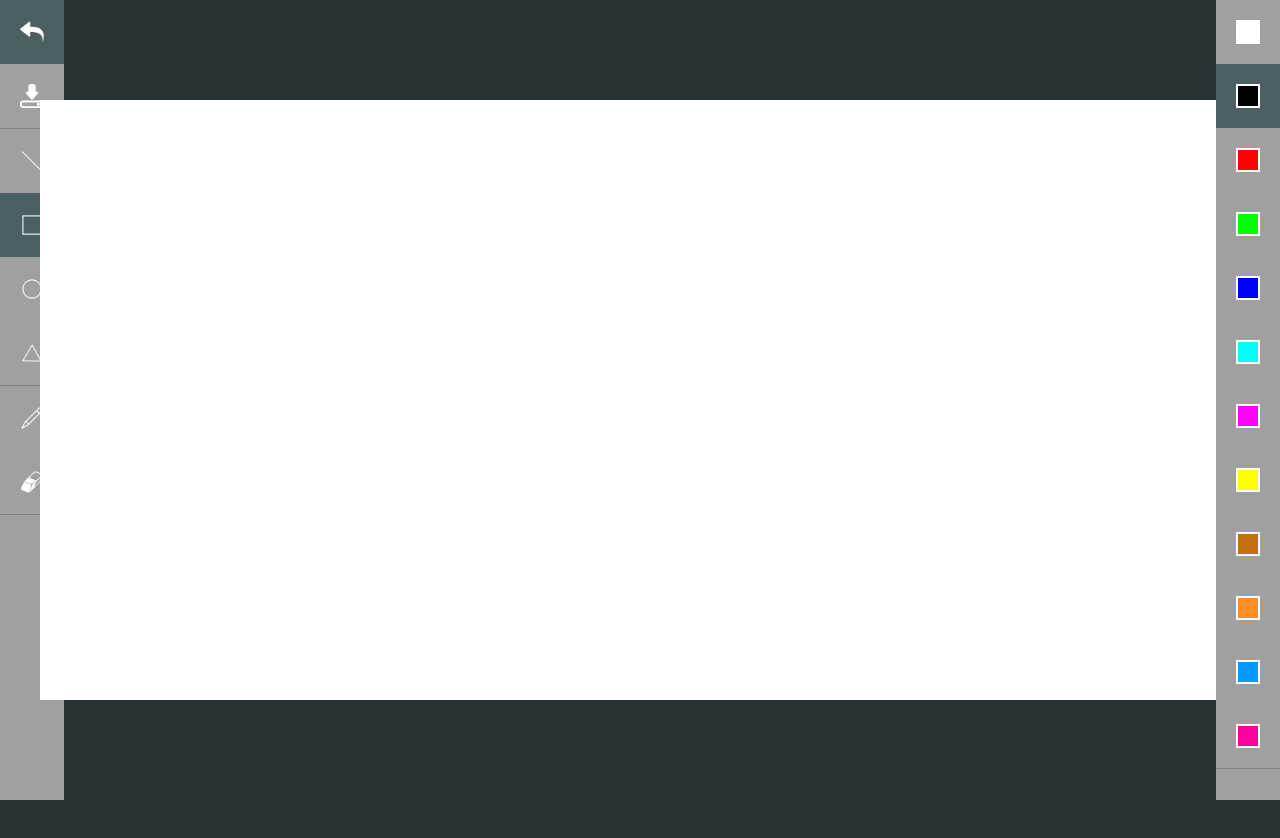
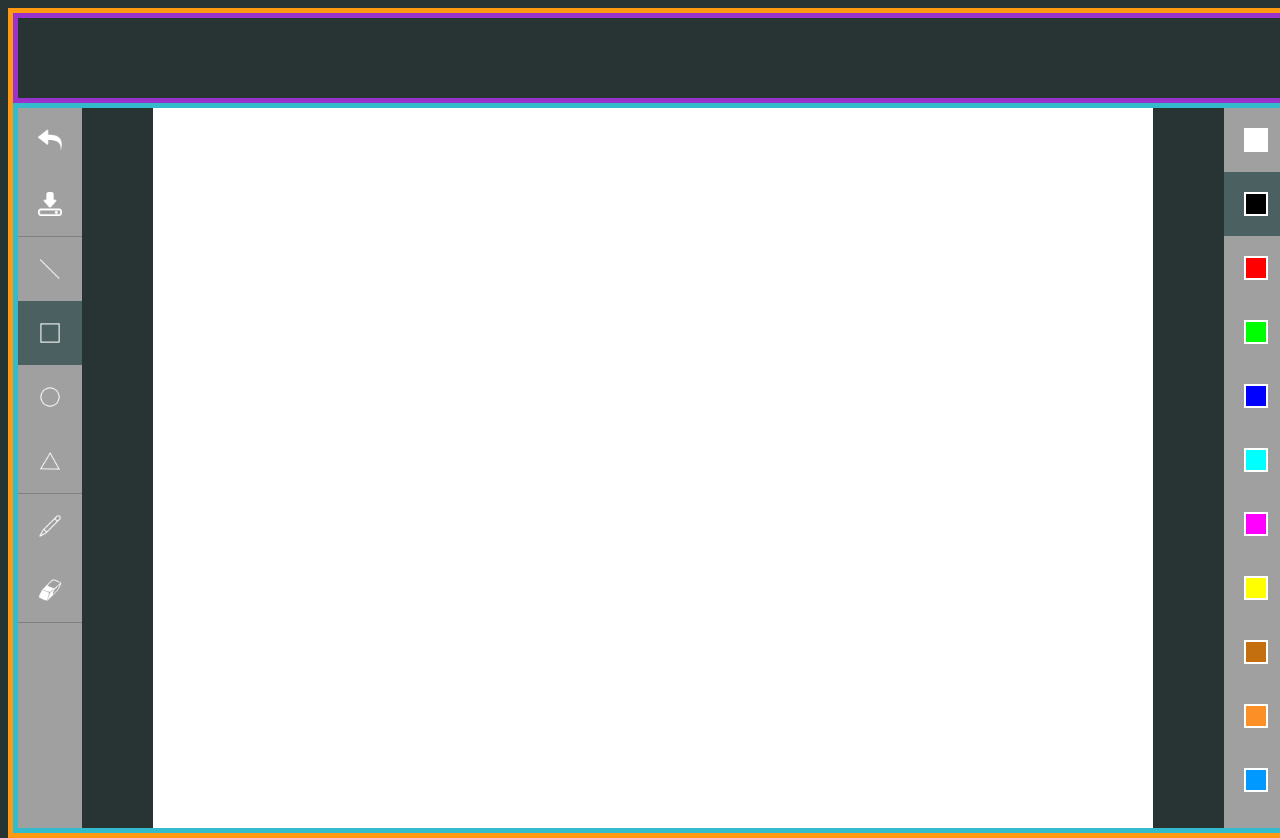
Before and after one commit to BT-VT/Chalkboard, a website with bundled scripts: page public/index.html in a window 1280 px wide. Before the commit the page ends 800 px from the top, so only its background shows below. Built offline with nearby package versions, Linux system fonts and the light colour scheme.

Commit message:
changed div positioning to flex, fixed getMouseCoordsOnCanvas()

```diff
--- a/package.json
+++ b/package.json
@@ -4,7 +4,8 @@
   "description": "Fall 2020 Capstone Project, a collaborative online whiteboard",
   "main": "server.js",
   "scripts": {
-    "test": "echo \"Error: no test specified\" && exit 1"
+    "test": "echo \"Error: no test specified\" && exit 1",
+    "start": "node server.js"
   },
   "repository": {
     "type": "git",
--- a/public/index.html
+++ b/public/index.html
@@ -11,6 +11,10 @@
 </head>
 
 <body>
+    <div id="navbar">
+
+    </div>
+<div id="canvas-container">
     <!-- tool box on left panel -->
     <div class="toolbox left">
         <div class="group commands">
@@ -33,7 +37,7 @@
         </div>
     </div>
     <!-- PAint sheet where we draw-->
-    <canvas id="canvas" width="1200" height="600"></canvas>
+    <canvas id="canvas" width="1000" height="500"></canvas>
     <!-- right toolbox with colors-->
     <div class="toolbox right">
         <div class="group colors">
@@ -75,6 +79,7 @@
             </div>
         </div>
     </div>
+</div>
 </body>
 
 </html>
--- a/public/js/app.js
+++ b/public/js/app.js
@@ -1,3 +1,4 @@
+
 import Paint from "./paint.class.js";
 import Tool from "./tool.class.js";
 let paint = new Paint("canvas");
--- a/public/js/utility.class.js
+++ b/public/js/utility.class.js
@@ -1,12 +1,21 @@
 import Point from "./point.class.js";
 export default class Utility {
-  static getMouseCoordsOnCanvas(t, a) {
-    // return current co-ordinates of pointer
-    let e = t.getBoundingClientRect(),
-      i = a.clientX - e.left,
-      n = a.clientY - e.top;
-    return new Point(i, n);
+  // gets mouse position relative to canvas in current viewport
+  static getMouseCoordsOnCanvas(canvas, e) {
+      // getBoundingClientRect returns dimensions of an HTML obj (like a div, or canvas)
+      // relative to the viewport
+      let rect = canvas.getBoundingClientRect(), // abs. size of element (usually viewport)
+          scaleX = canvas.width / rect.width,    // relationship bitmap vs. element for X
+          scaleY = canvas.height / rect.height;  // relationship bitmap vs. element for Y
+
+      // e.clientX & e.clientY are coordinates of e (canvas) relative to viewport
+      // rect.left & rect.top are the distances of the canvas left & top borders to the viewport.
+      // scale mouse coordinates after they have been adjusted to be relative to element.
+      return new Point((e.clientX - rect.left) * scaleX, (e.clientY - rect.top) * scaleY);
   }
+
+
+
   static calcHypotenuse(t, a) {
     //calculate hypotenuse
     return Math.sqrt(Math.pow(a.x - t.x, 2) + Math.pow(a.y - t.y, 2));
--- a/public/styles.css
+++ b/public/styles.css
@@ -1,13 +1,41 @@
 body {
-    margin: 0;
+    position: absolute;
+    display: flex;
+    flex-direction: column;
+    min-height: 100%;
+    min-width: 100%;
     background-color: #283333;
+    border: solid;
+    border-width: 5px;
+    border-color: #ff9911;
+}
+#navbar {
+    height: 10vh;
+    border: solid;
+    border-width: 5px;
+    border-color: #9933CC;
+}
+#canvas-container {
+    display: flex;
+    flex-direction: row;
+    justify-content: space-between;
+
+    border: solid;
+    border-width: 5px;
+    border-color: #33BBCC;
 }
 .toolbox {
-    height: 100vh;
-    position: absolute;
+    display: flex;
+    flex-direction: column;
+    justify-content: top;
+    height: 90vh;
     background-color: #a0a0a0;
+    overflow-y: auto;
 }
 .toolbox .group {
+    display: flex;
+    flex-direction: column;
+    justify-content: center;
     background-color: #a0a0a0;
     border-bottom: thin solid gray;
 }
@@ -43,19 +71,9 @@ body {
     height: 100%;
     border: 2px #fff solid;
 }
-.toolbox.left {
-    top: 0;
-    left: 0;
+
+#canvas {
+    margin-left: auto;
+    margin-right: auto;
+    background-color: #fff;
 }
-.toolbox.right {
-    top: 0;
-    right: 0;
-}
-#canvas {
-    position: absolute;
-    top: 50%;
-    left: 50%;
-    transform: translate(-50%, -50%);
-    background-color: #fff;
-
-}
```
